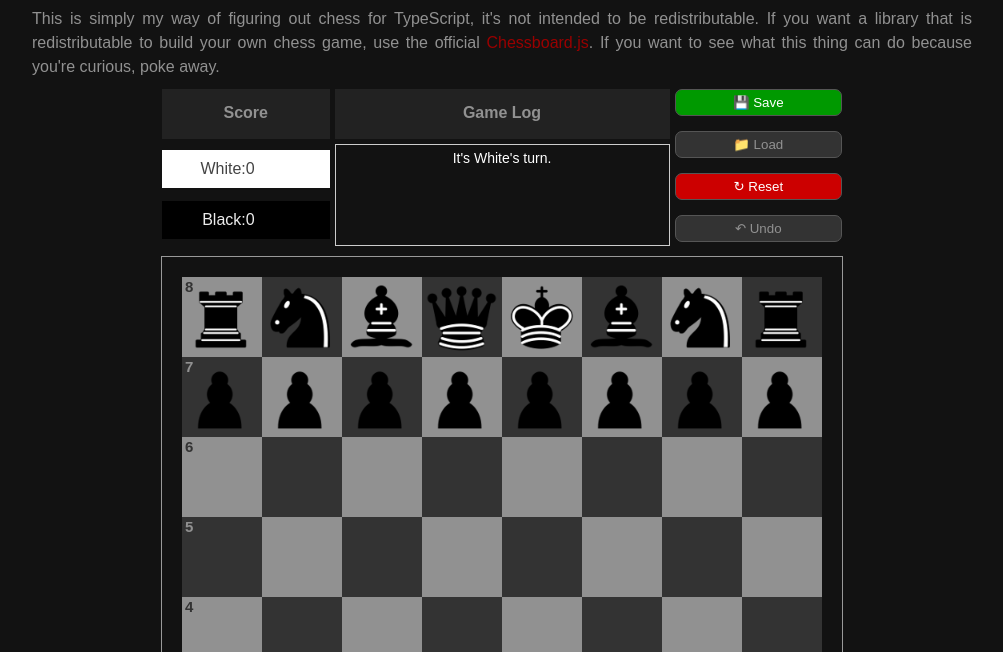
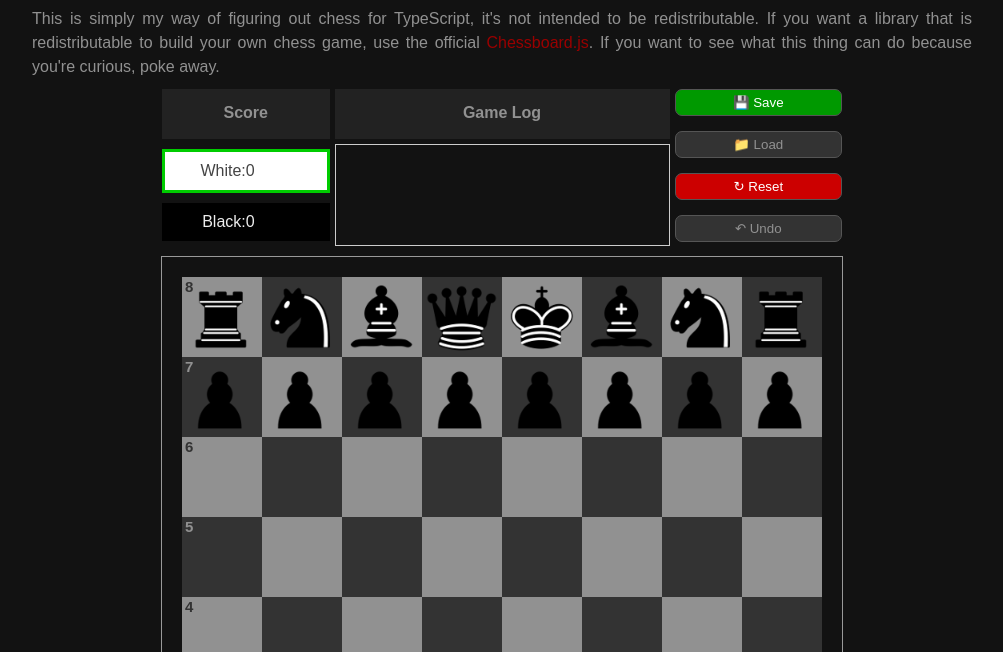
Before and after one commit to kdanieladams/typechess, a website built with webpack: page src/index.html in a window 1280 px wide. Shown: the part 148-800 px from the top of the page, without its empty margins (138-1141 px from the left). Built offline with nearby package versions, Linux system fonts and the light colour scheme.

Commit message:
indicate active player in score display

```diff
--- a/src/css/typechess.css
+++ b/src/css/typechess.css
@@ -109,6 +109,18 @@
     text-align: right;
 }
 
+#chess_ui div.score .score-hdr.white.active,
+#chess_ui div.score .score-hdr.black.active {
+    border: solid 3px #0c0;
+    border-right: none;
+}
+
+#chess_ui div.score .white.active,
+#chess_ui div.score .black.active {
+    border: solid 3px #0c0;
+    border-left: none;
+}
+
 #chess_ui div.score .white {
     background-color: white;
     color: #444;
@@ -124,7 +136,7 @@
  * Messages
  */
 #chess_ui div.msgs {
-    /* background-color: red; */
+    background-color: #121212;
     border: solid 1px #ccc;
     font-size: 14px;
     grid-area: msgs;
--- a/src/ts/lib/Match.ts
+++ b/src/ts/lib/Match.ts
@@ -103,13 +103,10 @@ export class Match {
 
         if(this.isTeamInCheck(prevTeam))
             this.checkmate = this.ai.detectCheckMate(prevTeam, nextTeam);
-        if(this.isTeamInCheck(nextTeam) && !this.checkmate)
+        else if(this.isTeamInCheck(nextTeam) && !this.checkmate)
             this.checkmate = this.ai.detectCheckMate(nextTeam, prevTeam);
 
-        if(!this.checkmate) {
-            this.updateStatus("It\'s " + nextTeam.getSide() + "\'s turn.");
-        }
-        else {
+        if(this.checkmate) {
             let capturedKing: King = nextTeam.getPieceById(15) as King;
             this.updateStatus("CHECKMATE!!! " + prevTeam.getSide() + " wins!");
             capturedKing.captured = true;
--- a/src/ts/lib/ui/ChessUi.ts
+++ b/src/ts/lib/ui/ChessUi.ts
@@ -5,7 +5,9 @@ import { Turn } from '../Turn';
 export class ChessUi {
     private _initialized: boolean = false;
     private _msgs_div: HTMLDivElement;
+    private _score_hdr_white: HTMLSpanElement;
     private _score_white: HTMLSpanElement;
+    private _score_hdr_black: HTMLSpanElement;
     private _score_black: HTMLSpanElement;
     private _ui_div: HTMLDivElement;
 
@@ -73,8 +75,8 @@ export class ChessUi {
             black_hdr = document.createElement("span"),
             black_score = document.createElement("span");
 
-        white_hdr.classList.add("score-hdr", "white");
-        white_score.classList.add("white");
+        white_hdr.classList.add("score-hdr", "white", "active");
+        white_score.classList.add("white", "active");
         white_score.id = "score_white";
 
         black_hdr.classList.add("score-hdr", "black");
@@ -94,10 +96,12 @@ export class ChessUi {
 
         this._ui_div.appendChild(score);
         this._score_black = black_score;
+        this._score_hdr_black = black_hdr;
         this._score_white = white_score;
+        this._score_hdr_white = white_hdr;
     }
 
-    _handle_click(event) {
+    private _handle_click(event) {
         console.error("Click not implemented for " + event.target.innerHTML);
         return false;
     }
@@ -115,6 +119,20 @@ export class ChessUi {
         this._score_black.innerHTML = black_score.toString();
         this._score_white.innerHTML = white_score.toString();
 
+        // highlight active team
+        if(turns.length % 2) {
+            this._score_hdr_white.classList.remove("active");
+            this._score_white.classList.remove("active");
+            this._score_hdr_black.classList.add("active");
+            this._score_black.classList.add("active");
+        }
+        else {
+            this._score_hdr_black.classList.remove("active");
+            this._score_black.classList.remove("active");
+            this._score_hdr_white.classList.add("active");
+            this._score_white.classList.add("active");
+        }
+
         // update msgs
         this._msgs_div.innerHTML = "";
         for(let i = 0; i < turns.length; i++) {
@@ -127,7 +145,6 @@ export class ChessUi {
                 this._msgs_div.appendChild(msg_div);
             }
         }
-        this._msgs_div.innerHTML += "<div>It's White's turn.</div>";
     }
 
     getUiDiv(): HTMLDivElement {
```
